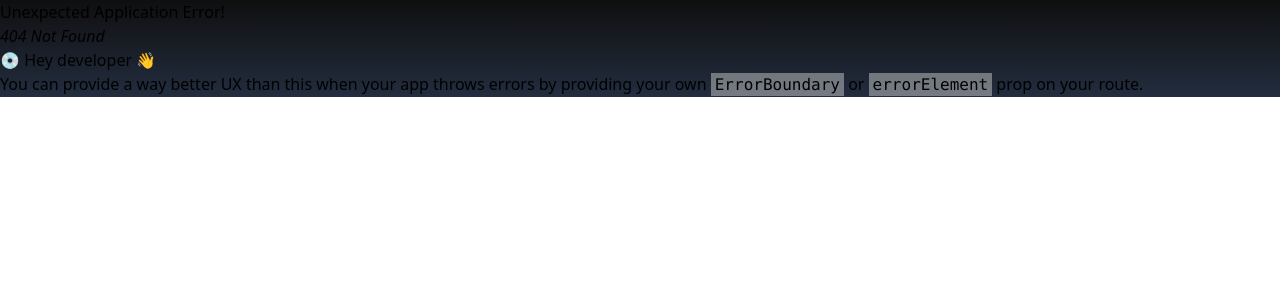
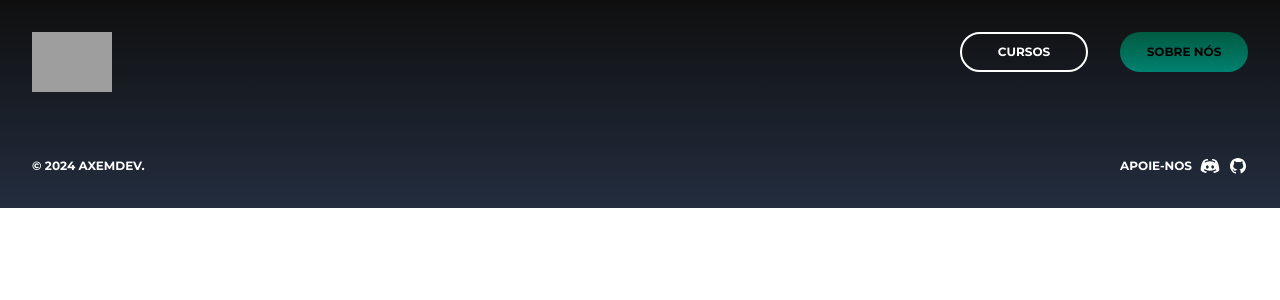
Before and after one commit to icarodredd/AxemDev-Library, a React (Vite) app in the folder frontend/axemdev/: page /cursos in a window 1280 px wide. Before the commit this address had no page. Shown: the top 300 px of the page. Built offline with nearby package versions, Linux system fonts and the light colour scheme; grey boxes are pictures that could not be loaded.

Commit message:
feat: criando página "cursos" e seu router

```diff
--- /dev/null
+++ b/frontend/axemdev/src/components/Courses.tsx
@@ -0,0 +1,11 @@
+import Footer from "./Footer";
+import Header from "./Header";
+
+export default function Courses() {
+  return (
+    <>
+      <Header />
+      <Footer />
+    </>
+  );
+}
--- a/frontend/axemdev/src/components/Header.tsx
+++ b/frontend/axemdev/src/components/Header.tsx
@@ -1,3 +1,5 @@
+import { Link } from "react-router-dom";
+
 export default function Header() {
   return (
     <div className="flex justify-between p-8">
@@ -7,9 +9,11 @@ export default function Header() {
         alt="Logo da AxemDev"
       />
       <div className="gap-8 flex max-sm:gap-4">
-        <button className="rounded-full border-white border-2 text-white w-32 h-10 text-xs font-axem font-bold max-sm:w-20">
-          CURSOS
-        </button>
+        <Link to={"/cursos"}>
+          <button className="rounded-full border-white border-2 text-white w-32 h-10 text-xs font-axem font-bold max-sm:w-20">
+            CURSOS
+          </button>
+        </Link>
         <button className="rounded-full bg-gradient-to-b from-darkgreenaxem to-lightgreenaxem text-darkaxem w-32 h-10 text-xs font-axem font-bold max-sm:w-20 p-1">
           SOBRE NÓS
         </button>
--- a/frontend/axemdev/src/main.tsx
+++ b/frontend/axemdev/src/main.tsx
@@ -3,11 +3,16 @@ import ReactDOM from "react-dom/client";
 import "./index.css";
 import { createBrowserRouter, RouterProvider } from "react-router-dom";
 import Home from "./components/Home";
+import Courses from "./components/Courses";
 
 const router = createBrowserRouter([
   {
     path: "/",
     element: <Home />,
+  },
+  {
+    path: "/cursos",
+    element: <Courses />,
   },
 ]);
 
```
